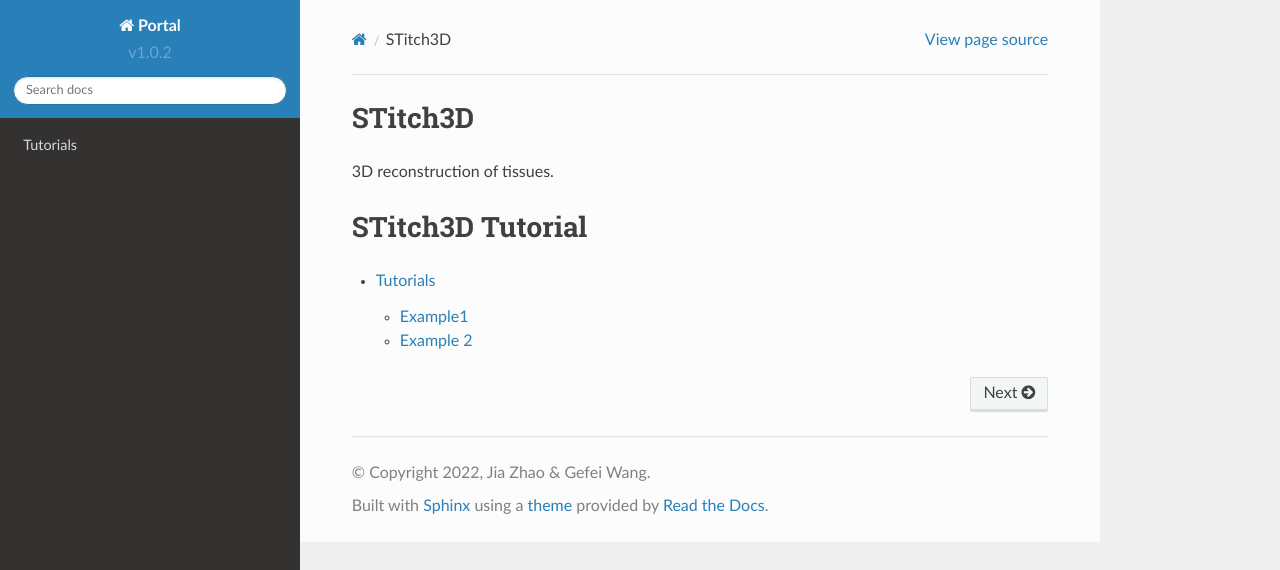
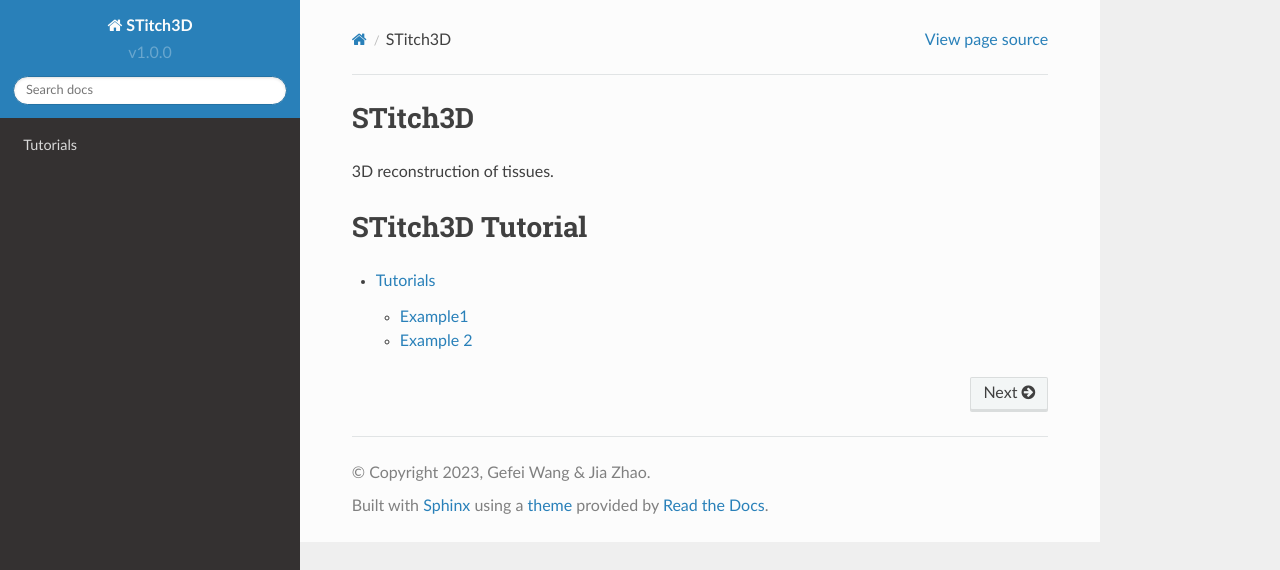
Before and after one commit to gefeiwang/STitch3D-tutorial, a Sphinx documentation site: the page built from docs/source/index.rst, in a window 1280 px wide. Shown: the top 570 px of the page. Built offline with Sphinx 7.4.7 and the Read the Docs theme 2.0.0, drawn with Linux system fonts in a browser that asks for light colours.

Commit message:
Update conf.py

```diff
--- a/docs/source/conf.py
+++ b/docs/source/conf.py
@@ -2,12 +2,12 @@
 
 # -- Project information
 
-project = 'Portal'
-copyright = '2022, Jia Zhao & Gefei Wang'
-author = 'Jia Zhao & Gefei Wang'
+project = 'STitch3D'
+copyright = '2023, Gefei Wang & Jia Zhao'
+author = 'Gefei Wang & Jia Zhao'
 
-release = 'v1.0.2'
-version = 'v1.0.2'
+release = 'v1.0.0'
+version = 'v1.0.0'
 
 # -- General configuration
 
```
